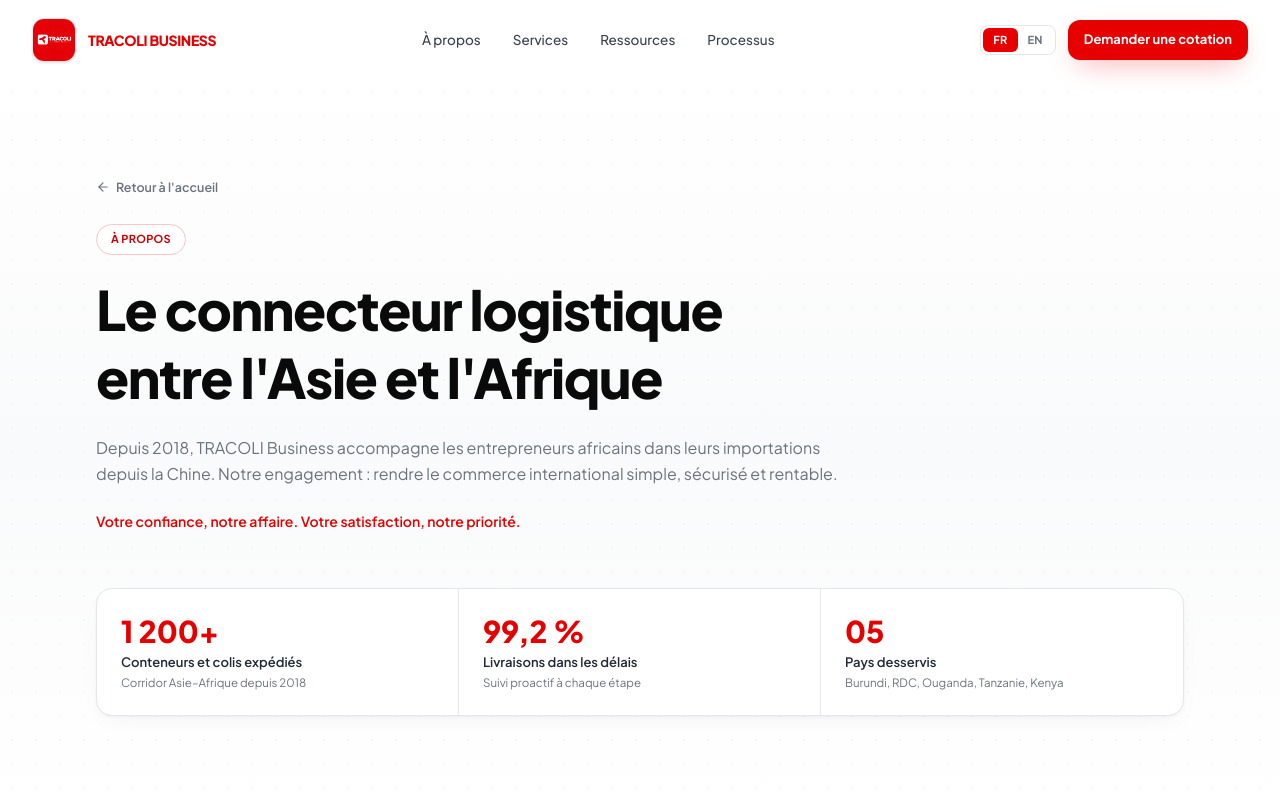
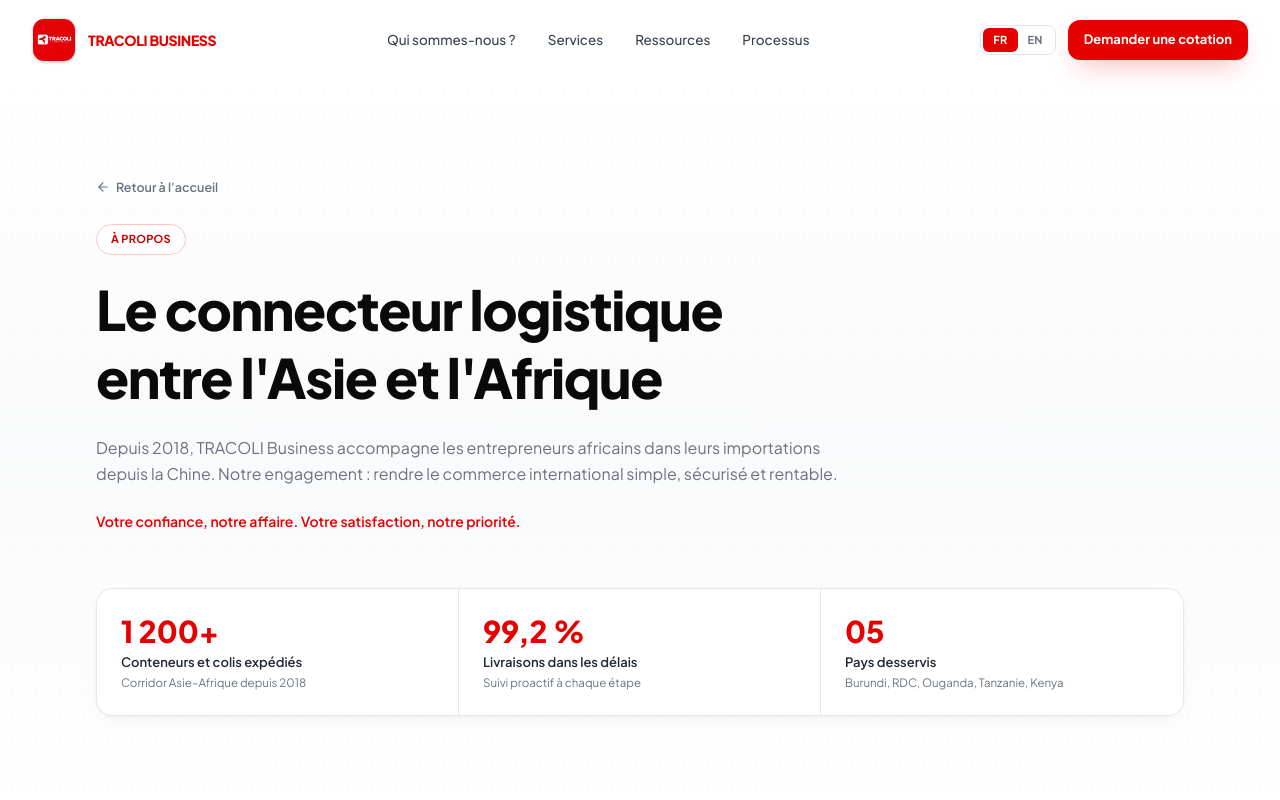
Before and after one commit to PATAWALA/TRACOLI-BUSINESS, a Next.js app: page /a-propos in a window 1280 px wide. Shown: the top 800 px of the page. Built offline with nearby package versions, Linux system fonts and the light colour scheme.

Commit message:
984 update

```diff
--- a/src/data/content.ts
+++ b/src/data/content.ts
@@ -1458,7 +1458,7 @@ export const getResourceBySlug = (slug: string): Resource | undefined =>
 export type NavLink = { label: { fr: string; en: string }; href: string };
 
 export const NAV_LINKS: NavLink[] = [
-  { label: { fr: "À propos", en: "About" }, href: "/a-propos" },
+  { label: { fr: "Qui sommes-nous ?", en: "Who are we?" }, href: "/a-propos" },
   { label: { fr: "Services", en: "Services" }, href: "/#services" },
   { label: { fr: "Ressources", en: "Resources" }, href: "/ressources" },
   { label: { fr: "Processus", en: "Process" }, href: "/#processus" },
```
